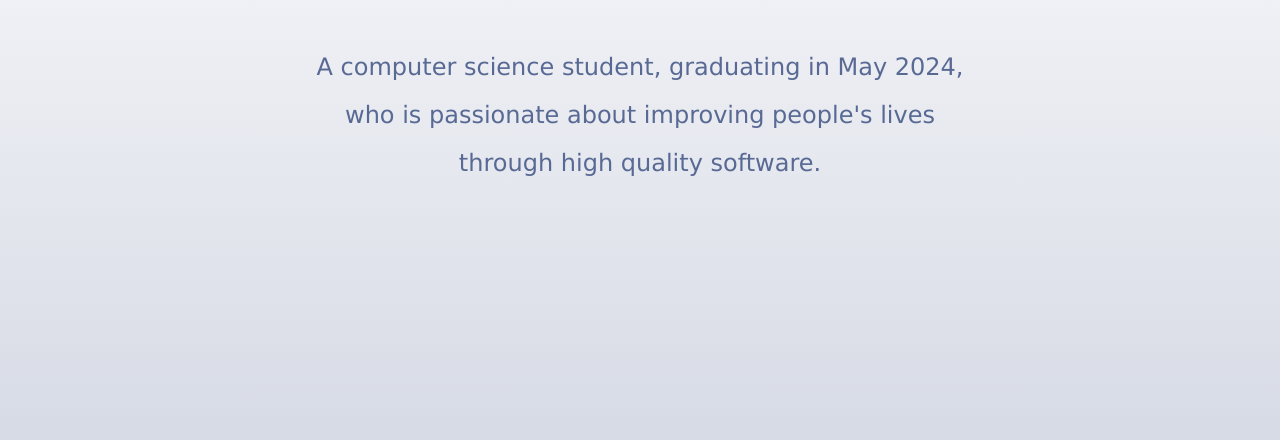
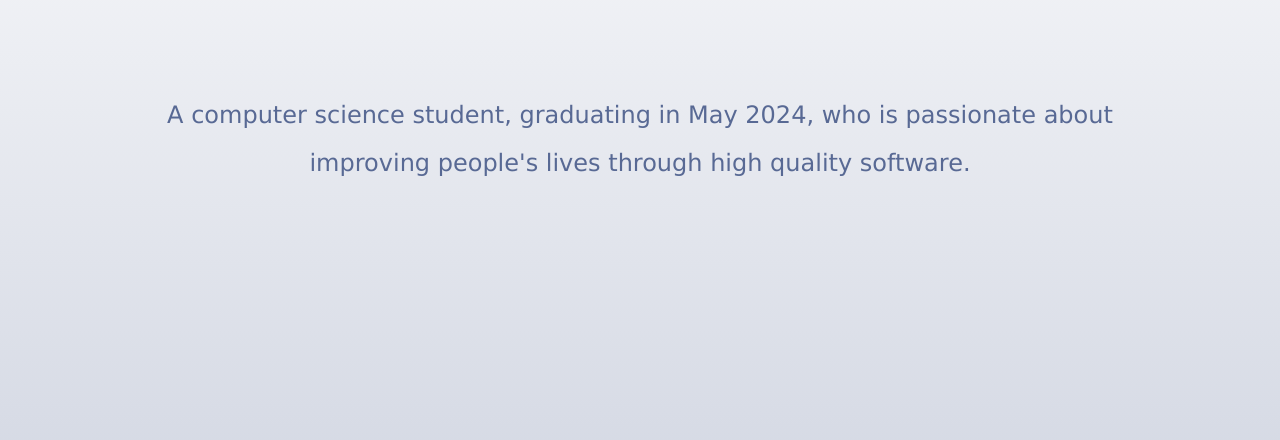
Before and after one commit to aklambert/Portfolio1, a plain HTML site: page index.html in a window 1280 px wide. Shown: the part 341-781 px from the top of the page. Drawn offline with nearby package versions, Linux system fonts and the light colour scheme.

Commit message:
7-fix-margins

```diff
--- a/mainstyles.css
+++ b/mainstyles.css
@@ -27,7 +27,7 @@ h1, h2, h3 {
 }
 p.paragraph {
     font-size: 1.5rem;
-    padding: 0rem 15rem 0rem 15rem;
+    padding: 3rem;
 }
 section{
     height: 20rem;
```
